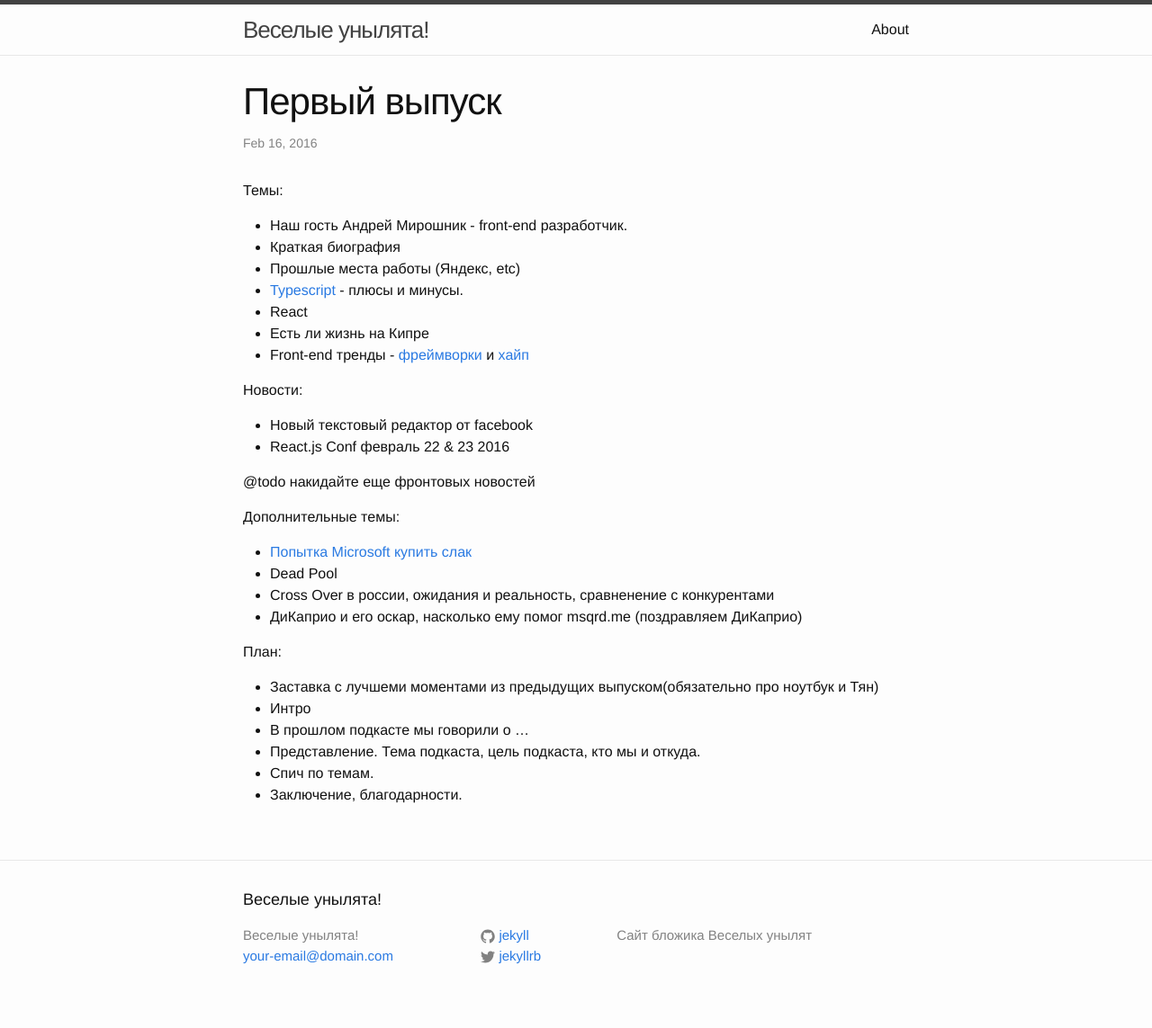
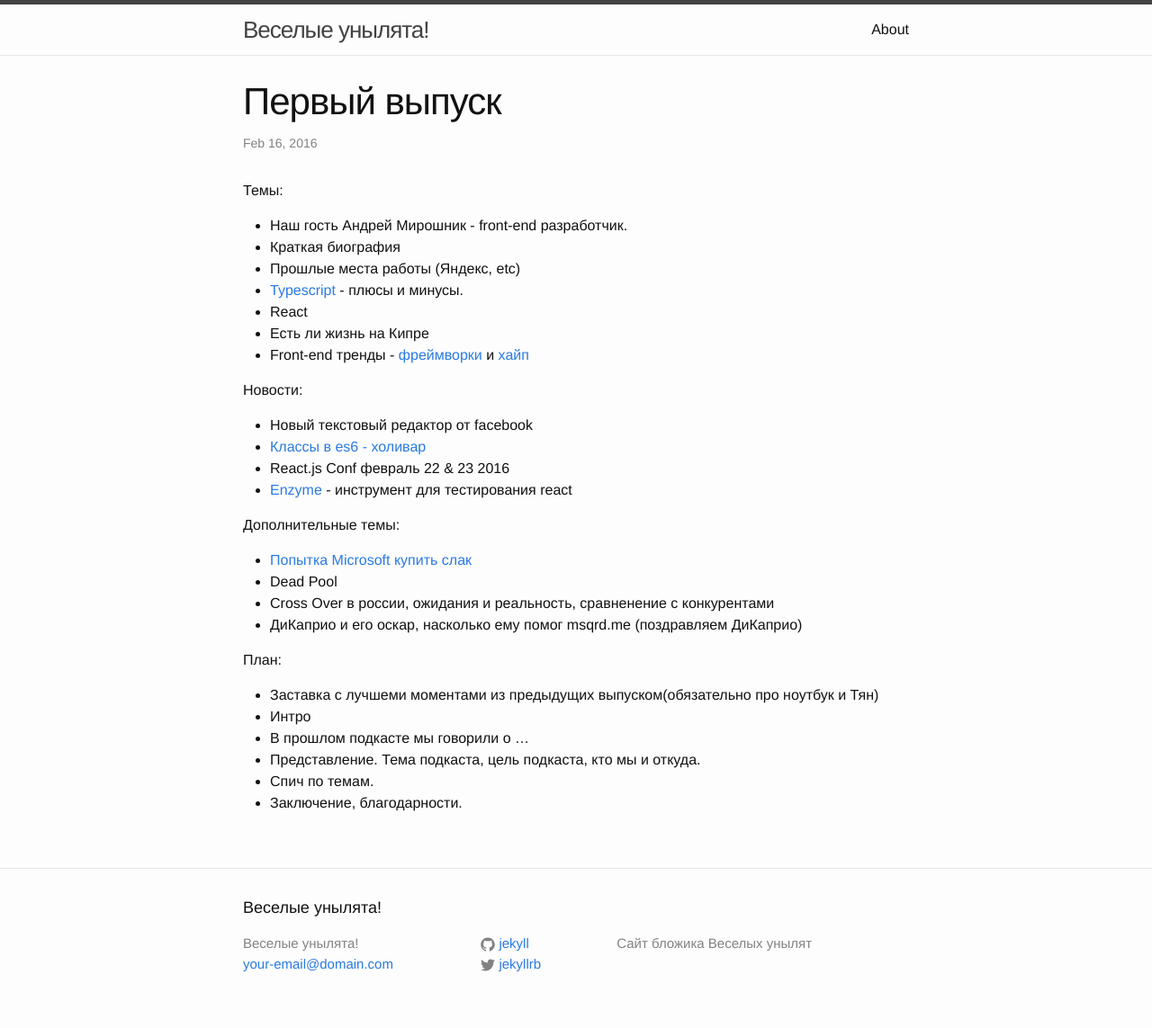
Before and after one commit to unylyata/unylyata.github.io, a Jekyll site: the page built from _posts/2016-02-16-podcast-0.0.2.markdown, in a window 1280 px wide. Shown: the whole page at 90% size. Built offline with Jekyll 4.4.1, drawn with Linux system fonts in a browser that asks for light colours; comment, search, counter and statistics services are not loaded.

Commit message:
Update 2016-02-16-podcast-0.0.2.markdown

```diff
--- a/_posts/2016-02-16-podcast-0.0.2.markdown
+++ b/_posts/2016-02-16-podcast-0.0.2.markdown
@@ -18,9 +18,10 @@ comments: true
 Новости:
 
 - Новый текстовый редактор от facebook
+- [Классы в es6 - холивар](https://medium.com/@housecor/in-defense-of-javascript-classes-e50bf2270a95#.sbuoffkk0)
 - React.js Conf февраль 22 & 23 2016
+- [Еnzyme](https://medium.com/airbnb-engineering/enzyme-javascript-testing-utilities-for-react-a417e5e5090f#.4akorw8kf)  - инструмент для тестирования react
 
-@todo накидайте еще фронтовых новостей
 
 Дополнительные темы:
 - [Попытка Microsoft купить слак](http://techcrunch.com/2016/03/04/source-microsoft-mulled-an-8-billion-bid-for-slack-will-focus-on-skype-instead)
```
